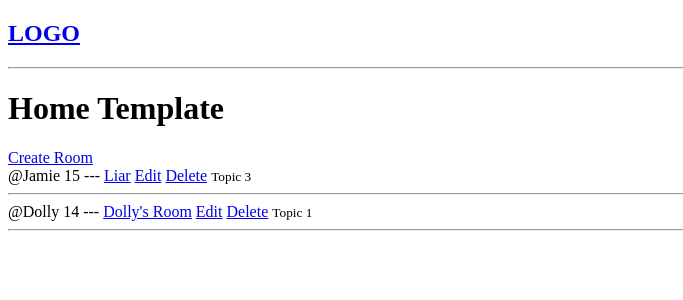
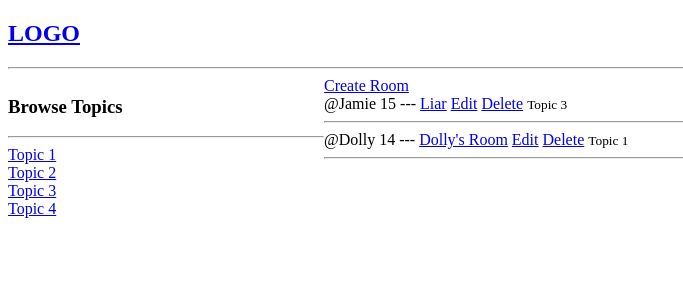
Before and after one commit to gregrell/DjangoLearn, a Django app: page / in a window 1280 px wide. Shown: the top 300 px of the page, without its empty margins (0-683 px from the left). Run offline with Django 4.2, Linux system fonts and the light colour scheme; data comes from the database, SQL or seed files in the repository; both versions use the stored data as it was after the commit.

Commit message:
home.html modified to display topics with some basic styling

```diff
--- a/OpenHouse/base/Templates/Base/Home.html
+++ b/OpenHouse/base/Templates/Base/Home.html
@@ -2,12 +2,40 @@
 {% extends 'MainTemplate.html' %}
 
 {% block content %}
-<h1>Home Template</h1>
+
+<style>
+    .home-container{
+        display:grid;
+        grid-template-columns: 1fr 3fr;
+    }
+
+</style>
+
 
 <!--Adding in loop for the context passed variable -->
-<div>
-    <a href="{% url 'create-room' %}">Create Room</a>
+<div class="home-container">
+
     <div>
+        <h3>Browse Topics</h3>
+        <hr> <!--This is a line -->
+
+        <div>
+
+        </div>
+
+        {% for topic in topics %}
+        <div>
+            <a href =" %{url 'home' %}?q={{topic.name}} ">{{topic}}</a>
+        </div>
+        {% endfor %}
+
+
+
+    </div>
+
+    <div>
+        <a href="{% url 'create-room' %}">Create Room</a>
+        <div>
         {% for room in rooms %}
         <span>@{{room.host.first_name}}</span><!--the host field is set to the foreignkey User object, the username is an attribute in the class-->
 
@@ -16,8 +44,12 @@
         <a href="{% url 'delete-room' room.id %}">Delete</a>
         <small>{{room.topic.name}}</small>
         <hr>
+        {% endfor %}
+        </div>
     </div>
-    {% endfor %}
+
+
+
 </div>
 
 
--- a/OpenHouse/base/views.py
+++ b/OpenHouse/base/views.py
@@ -1,6 +1,6 @@
 from django.shortcuts import render, redirect
 
-from .models import Room
+from .models import Room, Topic
 from .forms import RoomForm
 
 # from django.http.response import HttpResponse
@@ -13,11 +13,12 @@ from .forms import RoomForm
 def home(request):
     # return HttpResponse('Home Page')
     rooms = Room.objects.all()
+    topics = Topic.objects.all()
     # .order_by('-updated', '-created')
     # This objects method is part of the models object
     # which is a database manager that will return all. notice you can call multiple methods on the same object
     # in the same line
-    context = {'rooms': rooms}
+    context = {'rooms': rooms, 'topics':topics}
     return render(request, 'Base/Home.html', context)
 
 
```
Also changed, not shown: OpenHouse/db.sqlite3.
